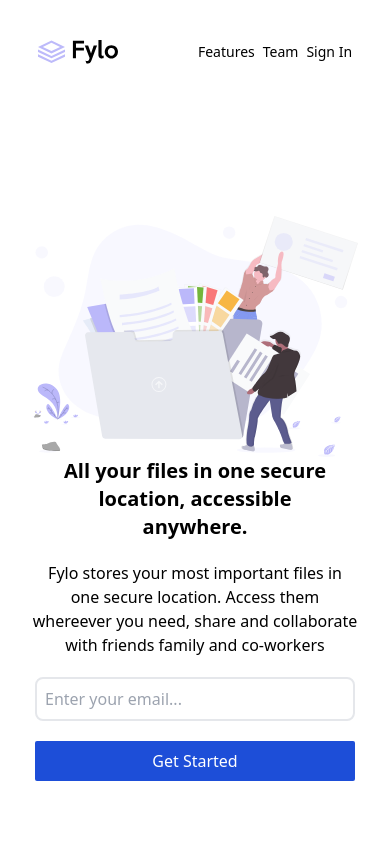
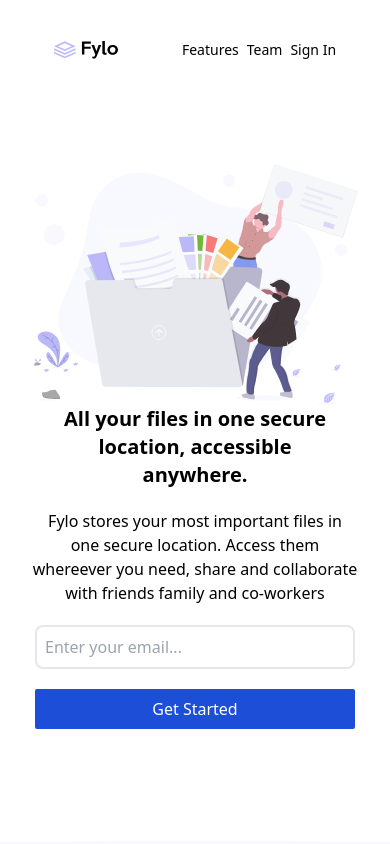
Before and after one commit to RayHub1/fylo-landing-page, a website: page index.html in a window 390 px wide. Shown: the top 844 px of the page. Drawn offline with Linux system fonts and the light colour scheme.

Commit message:
sixth commit

```diff
--- a/index.html
+++ b/index.html
@@ -15,9 +15,9 @@
   <body>
     <div class="">
       <header
-        class="flex lg:px-20 py-10 lg:gap-[800px] gap-20 items-center px-8 justify-center"
+        class="flex lg:px-20 py-10 lg:gap-[800px] gap-16 items-center justify-center"
       >
-        <div class="lg:w-20 w-20">
+        <div class="lg:w-20 w-16">
           <img src="../images/logo.svg" alt="" />
         </div>
         <div class="flex lg:gap-7 gap-2 capitalize text-sm">
@@ -27,11 +27,11 @@
         </div>
       </header>
       <section
-        class="mt-28 flex lg:justify-center items-center lg:px-20 lg:flex-row flex-col-reverse px-8"
+        class="lg:mt-28 mt-16 flex lg:justify-center items-center lg:px-20 lg:flex-row flex-col-reverse px-8"
       >
         <div class="lg:w-1/2">
           <h1
-            class="lg:text-3xl text-xl font-bold lg:mr-32 text-center lg:text-left px-5 lg:px-o"
+            class="lg:text-3xl text-xl font-bold lg:mr-32 text-center lg:text-left px-8 lg:px-o"
           >
             All your files in one secure location, accessible anywhere.
           </h1>
```
Also changed, not shown: output.css.
